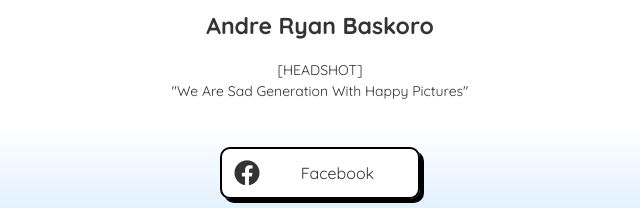
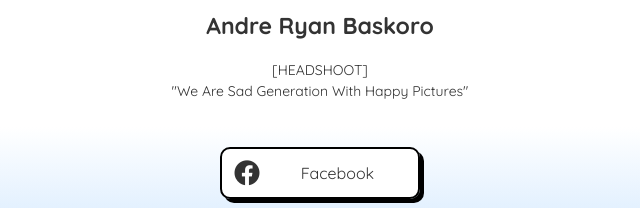
Before and after one commit to andreryanbaskoro/profile, a plain HTML site: page index.html in a window 1280 px wide. Shown: the part 173-381 px from the top of the page, 320-960 px from the left. Drawn offline with Linux system fonts and the light colour scheme.

Commit message:
Update index.html

```diff
--- a/index.html
+++ b/index.html
@@ -18,7 +18,7 @@
     </div>
     <section>
       <div class="bio">
-        <p>[HEADSHOT] <br>
+        <p>[HEADSHOOT] <br>
         "We Are Sad Generation With Happy Pictures"</p>
       </div>
     </section>
```
